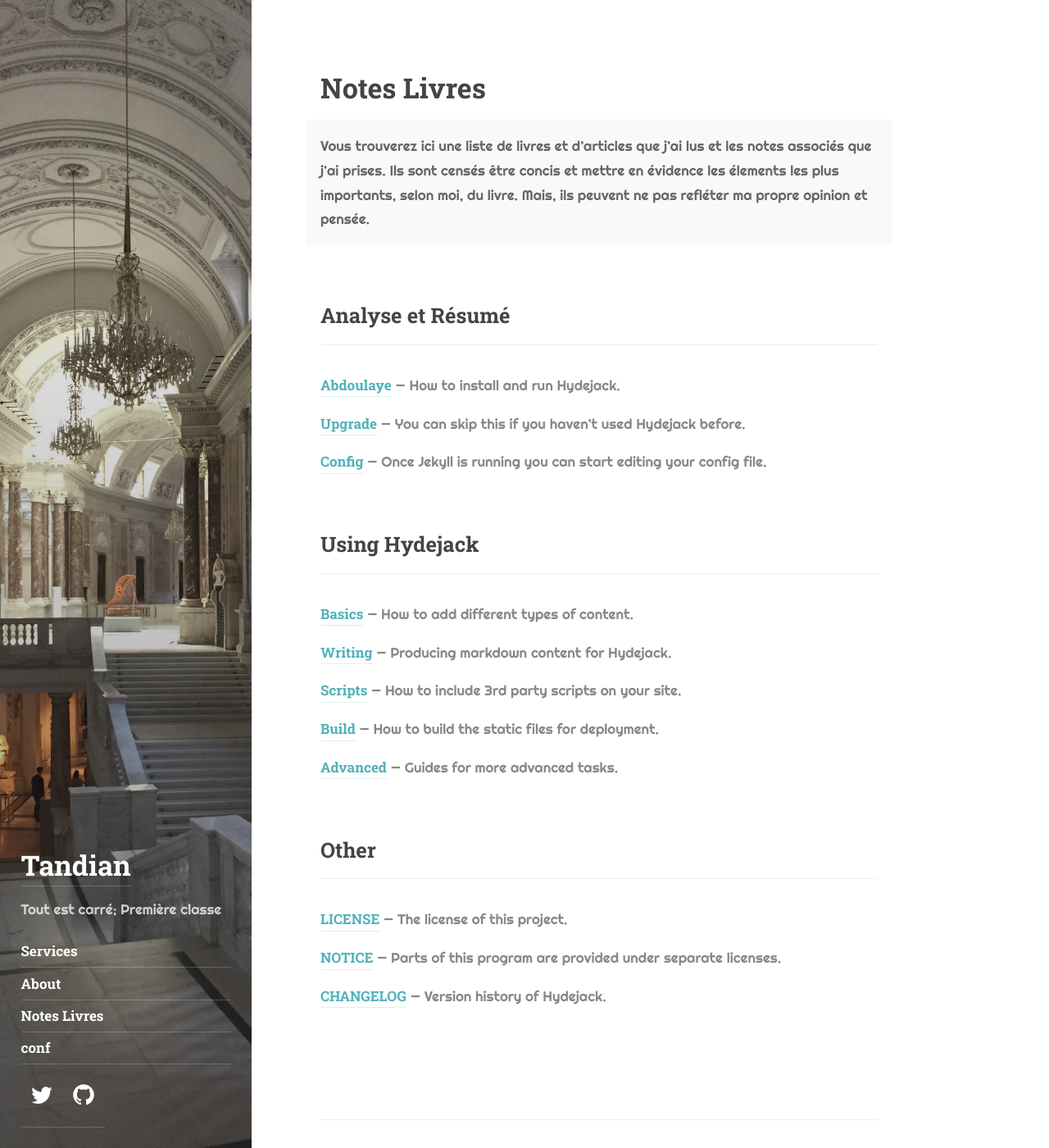
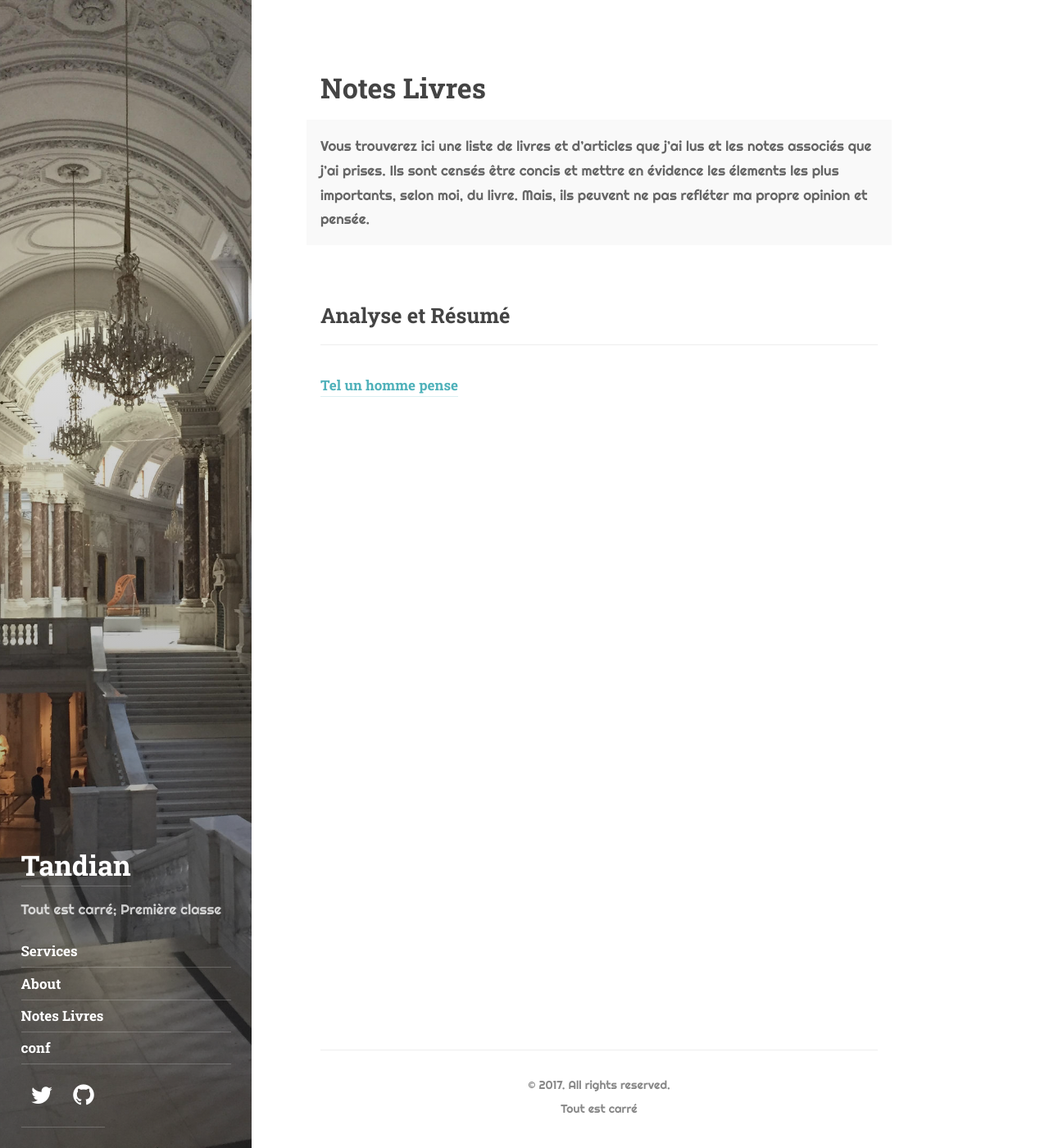
Before and after one commit to abdoulaye-tnd/tandian, a Jekyll site: the page built from books/index.md, in a window 1280 px wide and 1400 px high. Shown: the whole window at 82% size. Built offline with Jekyll 4.4.1, drawn with Linux system fonts in a browser that asks for light colours; some web fonts are replaced.

Commit message:
Update index.md

```diff
--- a/books/index.md
+++ b/books/index.md
@@ -10,37 +10,8 @@ order: 5
 ## Analyse et Résumé
 {:.hr}
 
-* [Abdoulaye]{:.heading.flip-title} --- How to install and run Hydejack.
-* [Upgrade]{:.heading.flip-title} --- You can skip this if you haven't used Hydejack before.
-* [Config]{:.heading.flip-title} --- Once Jekyll is running you can start editing your config file.
+- [Tel un homme pense]{:.heading.flip-title}
 {:.related-posts.faded}
 
-## Using Hydejack
-{:.hr}
 
-* [Basics]{:.heading.flip-title} --- How to add different types of content.
-* [Writing]{:.heading.flip-title} --- Producing markdown content for Hydejack.
-* [Scripts]{:.heading.flip-title} --- How to include 3rd party scripts on your site.
-* [Build]{:.heading.flip-title} --- How to build the static files for deployment.
-* [Advanced]{:.heading.flip-title} --- Guides for more advanced tasks.
-{:.related-posts.faded}
-
-## Other
-{:.hr}
-
-* [LICENSE]{:.heading.flip-title} --- The license of this project.
-* [NOTICE]{:.heading.flip-title} --- Parts of this program are provided under separate licenses.
-* [CHANGELOG]{:.heading.flip-title} --- Version history of Hydejack.
-{:.related-posts.faded}
-
-[Abdoulaye]: telunhomme.md
-[upgrade]: upgrade.md
-[config]: config.md
-[basics]: basics.md
-[writing]: writing.md
-[scripts]: scripts.md
-[build]: build.md
-[advanced]: advanced.md
-[LICENSE]: ../../LICENSE.md
-[NOTICE]: ../../NOTICE.md
-[CHANGELOG]: ../../CHANGELOG.md
+[Tel un homme pense]: telunhomme.md
```
